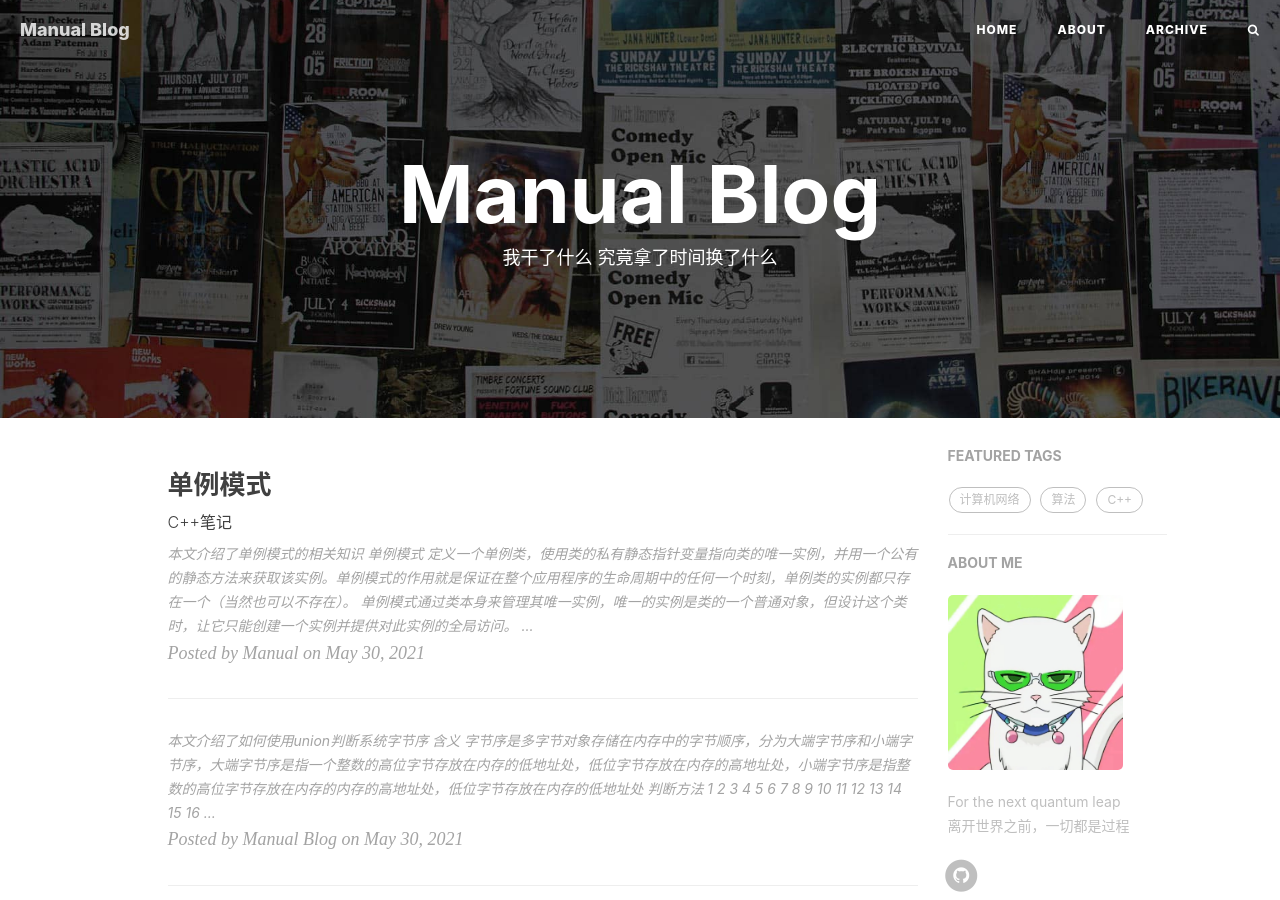
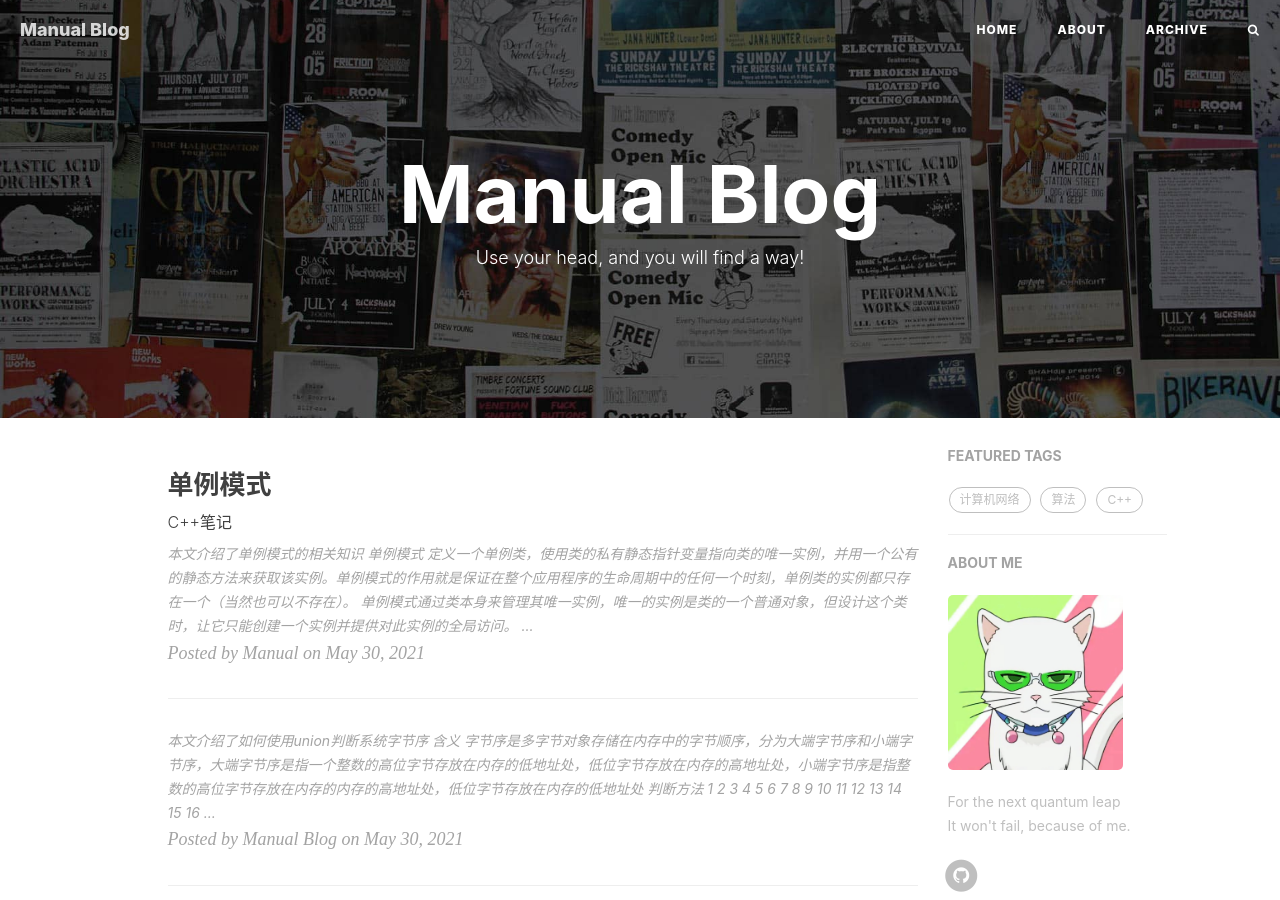
Before and after one commit to ma-nual/ma-nual.github.io, a Jekyll site: the page built from index.html, in a window 1280 px wide and 900 px high. Built offline with Jekyll 4.4.1, drawn with Linux system fonts in a browser that asks for light colours; nearby versions of some CDN libraries; the list of posts is cut into pages by our own code; comment, search, counter and statistics services are not loaded.

Commit message:
one post

```diff
--- a/_config.yml
+++ b/_config.yml
@@ -78,7 +78,7 @@ netease_comment: false
 
 # Sidebar settings
 sidebar: true                           # whether or not using Sidebar.
-sidebar-about-description: "For the next quantum leap<br>离开世界之前，一切都是过程"
+sidebar-about-description: "For the next quantum leap<br>It won't fail, because of me."
 sidebar-avatar: /img/avatar.jpg      # use absolute URL, seeing it's used in both `/` and `/about/`
 
 
--- a/index.html
+++ b/index.html
@@ -1,6 +1,6 @@
 ---
 layout: page
-description: "我干了什么 究竟拿了时间换了什么"
+description: "Use your head, and you will find a way!"
 ---
 
 {% for post in paginator.posts %}
```
Also changed, not shown: 1 other file.
